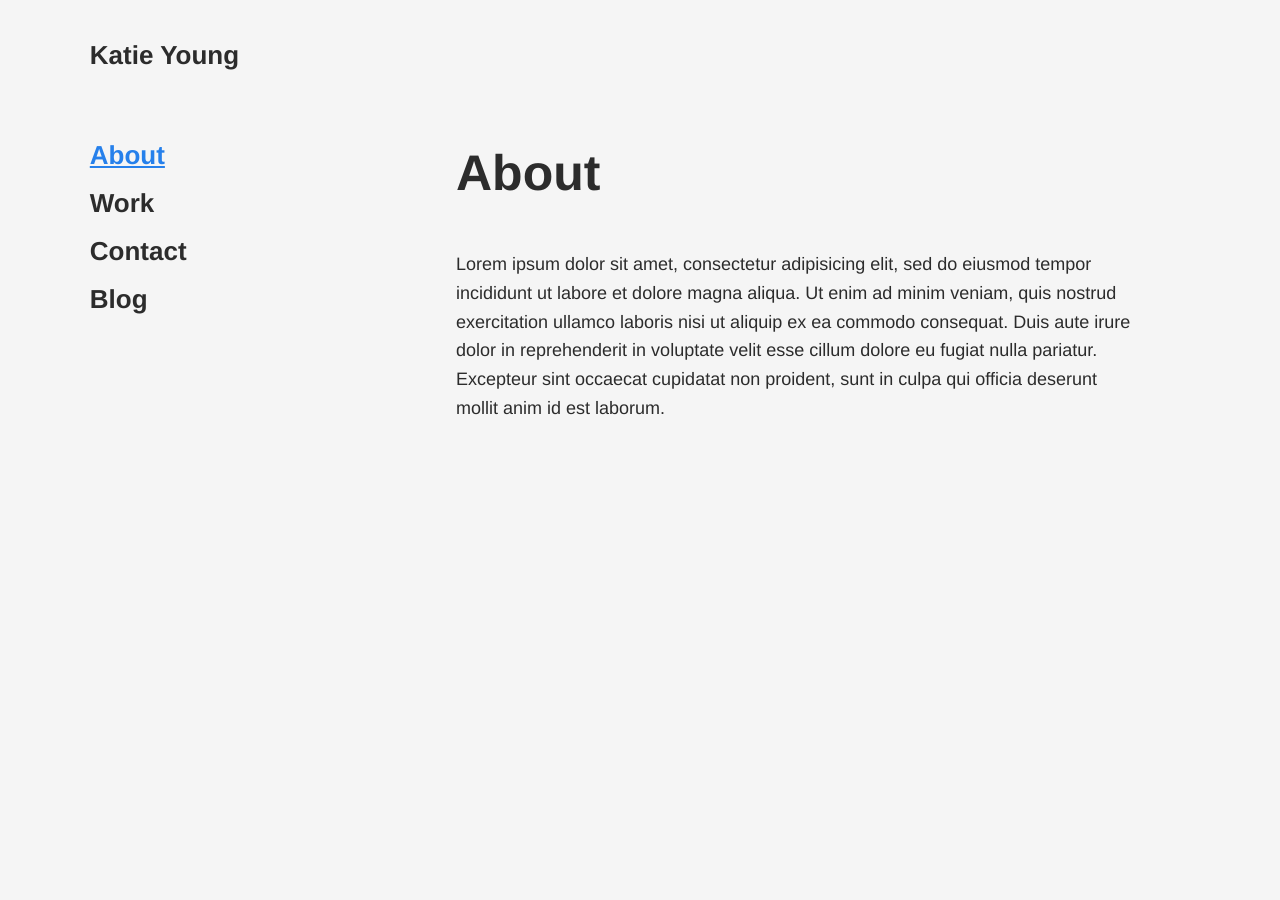
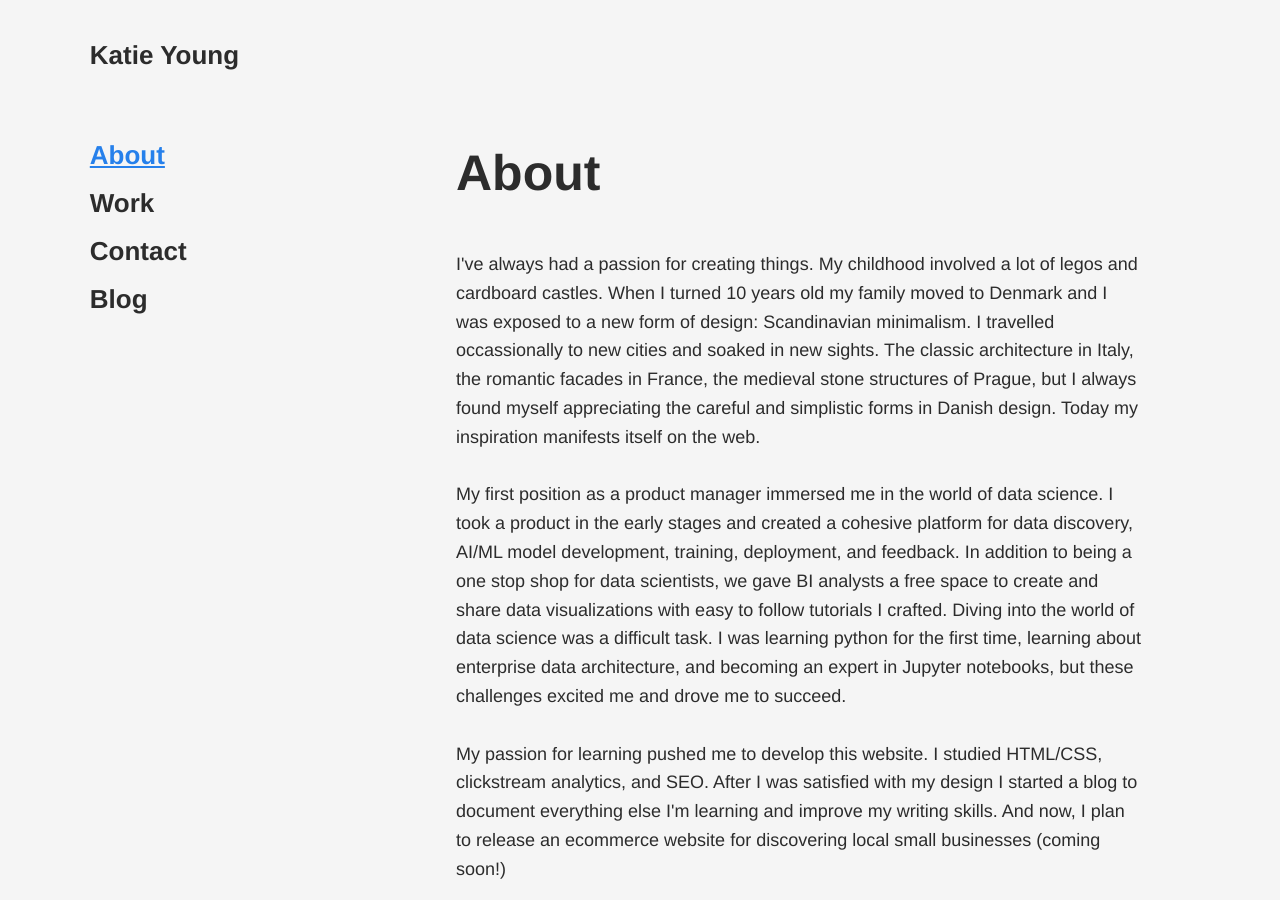
Before and after one commit to kaydyoung/kaydyoung.github.io, a Jekyll site: the page built from about.html, in a window 1280 px wide and 900 px high. Built offline with Jekyll 4.4.1, drawn with Linux system fonts in a browser that asks for light colours; some of the changed text lies outside the part shown.

Commit message:
About Details
Updated About page with more info about me

```diff
--- a/about.html
+++ b/about.html
@@ -5,5 +5,13 @@ title: About
 
 <div class="page-wrapper">
 <h1>About</h1>
-<p>Lorem ipsum dolor sit amet, consectetur adipisicing elit, sed do eiusmod tempor incididunt ut labore et dolore magna aliqua. Ut enim ad minim veniam, quis nostrud exercitation ullamco laboris nisi ut aliquip ex ea commodo consequat. Duis aute irure dolor in reprehenderit in voluptate velit esse cillum dolore eu fugiat nulla pariatur. Excepteur sint occaecat cupidatat non proident, sunt in culpa qui officia deserunt mollit anim id est laborum.</p>
+<p>
+  I've always had a passion for creating things. My childhood involved a lot of legos and cardboard castles. When I turned 10 years old my family moved to Denmark and I was exposed to a new form of design: Scandinavian minimalism. I travelled occassionally to new cities and soaked in new sights. The classic architecture in Italy, the romantic facades in France, the medieval stone structures of Prague, but I always found myself appreciating the careful and simplistic forms in Danish design. Today my inspiration manifests itself on the web.
+<br><br>
+  My first position as a product manager immersed me in the world of data science. I took a product in the early stages and created a cohesive platform for data discovery, AI/ML model development, training, deployment, and feedback. In addition to being a one stop shop for data scientists, we gave BI analysts a free space to create and share data visualizations with easy to follow tutorials I crafted. Diving into the world of data science was a difficult task. I was learning python for the first time, learning about enterprise data architecture, and becoming an expert in Jupyter notebooks, but these challenges excited me and drove me to succeed.
+<br><br>
+  My passion for learning pushed me to develop this website. I studied HTML/CSS, clickstream analytics, and SEO. After I was satisfied with my design I started a blog to document everything else I'm learning and improve my writing skills. And now, I plan to release an ecommerce website for discovering local small businesses (coming soon!)
+<br><br>
+  I continually strive towards improvement. I develop products I believe in by iterating continually, minimizing ruthlessly, and supporting my team wholeheartedly. If you'd like to work with me, click contact in the sidebar and reach out to me on any platform.
+</p>
 </div>
```
